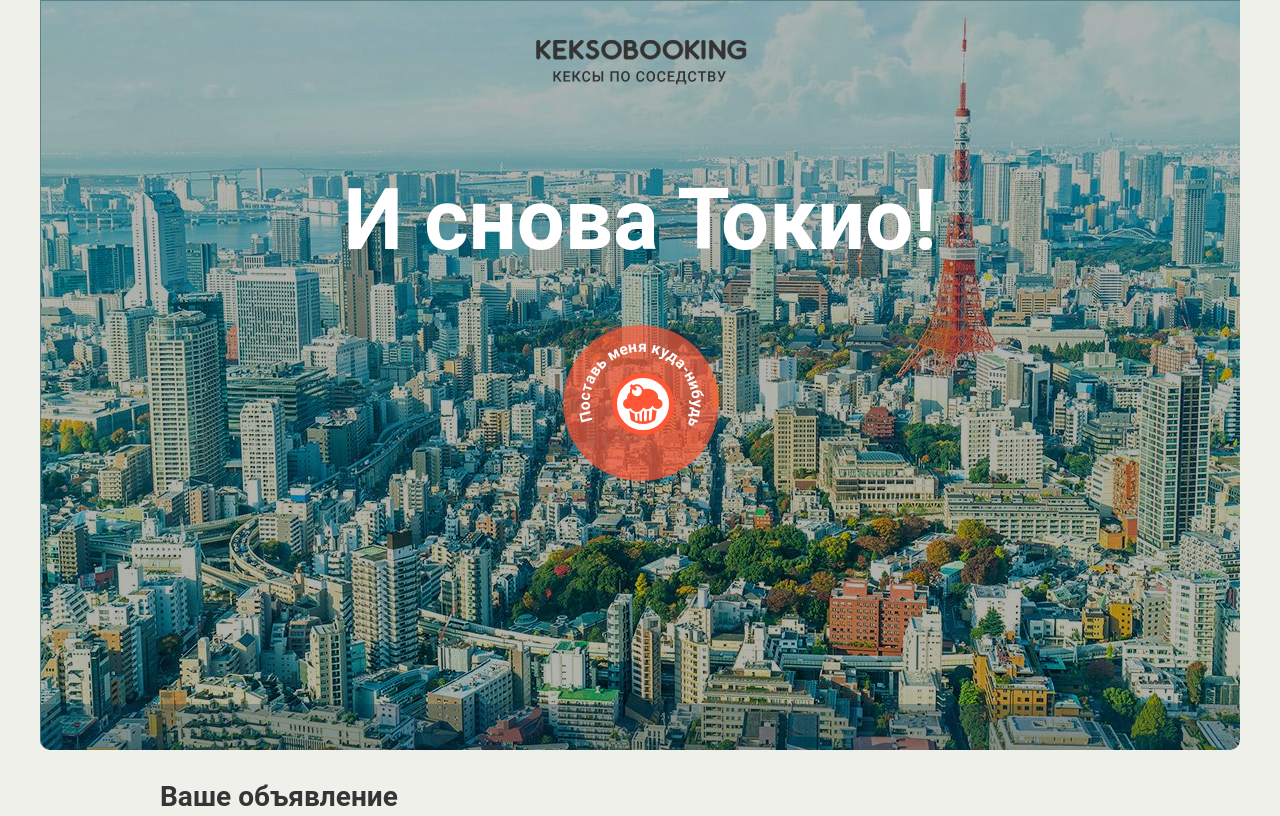
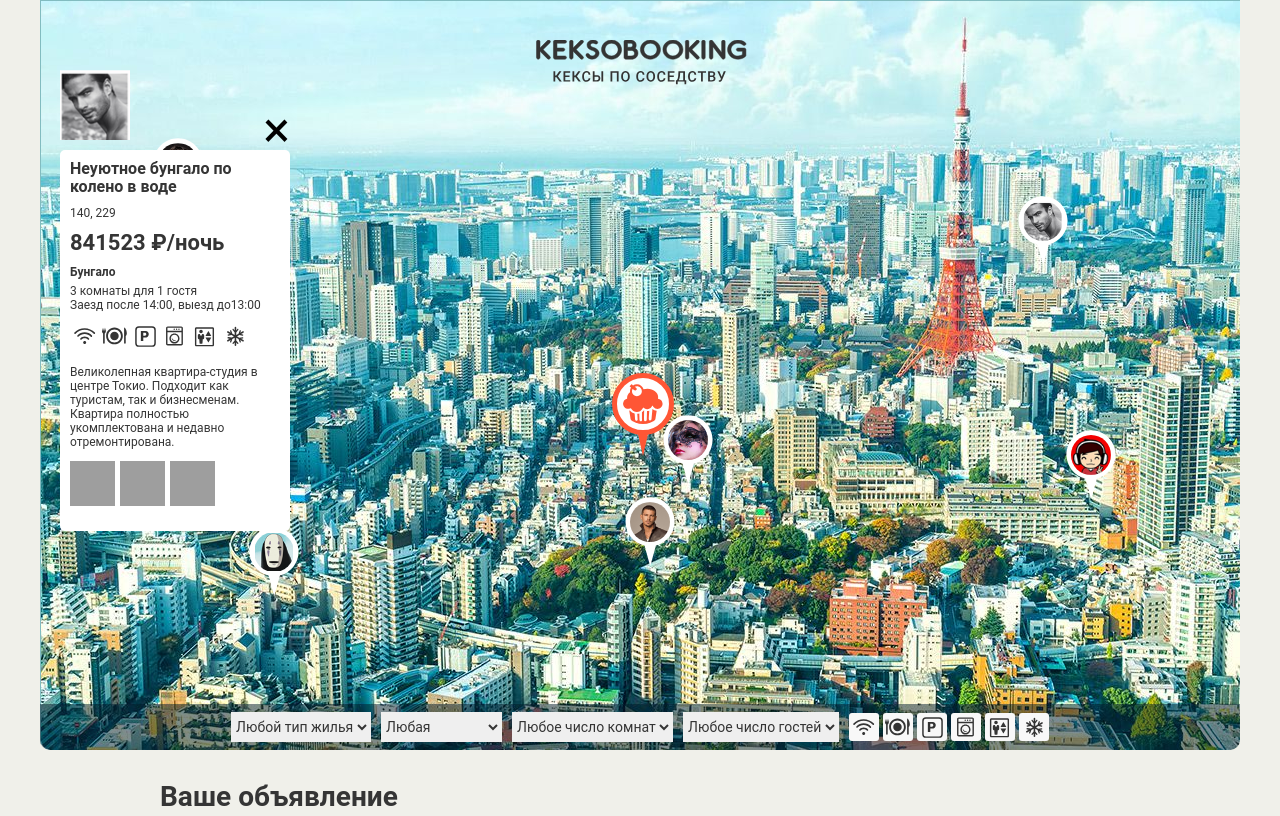
Before and after one commit to workline521/279077-keksobooking, a website: page index.html in a window 1280 px wide. Shown: the top 816 px of the page. Drawn offline with Linux system fonts and the light colour scheme; grey boxes are pictures that could not be loaded; files whose address does not match are found by name.

Commit message:
функция renderCard для отображения карточки

```diff
--- a/index.html
+++ b/index.html
@@ -247,6 +247,7 @@
       <button class="error__button" href="#">Попробовать снова</button>
     </div>
   </template>
-
+  <script src="js/common.js"></script>
+  <script src="js/map.js"></script>
 </body>
 </html>
--- /dev/null
+++ b/js/common.js
@@ -0,0 +1,5 @@
+'use strict';
+
+window.getRandomInteger = function (min, max) {
+  return Math.floor(Math.random() * (max - min + 1)) + min;
+};
--- /dev/null
+++ b/js/map.js
@@ -0,0 +1,276 @@
+'use strict';
+
+var MAP_TEST = [
+  {
+    'author': 'img/avatars/user01.png, img/avatars/user02.png, img/avatars/user03.png, img/avatars/user04.png, img/avatars/user05.png, img/avatars/user06.png, img/avatars/user07.png, img/avatars/user08.png',
+    'offer': {
+      'title': 'Большая уютная квартира, Маленькая неуютная квартира, Огромный прекрасный дворец, Маленький ужасный дворец, Красивый гостевой домик, Некрасивый негостеприимный домик, Уютное бунгало далеко от моря, Неуютное бунгало по колено в воде',
+      'address': window.getRandomInteger(100, 600) + ', ' + window.getRandomInteger(100, 600),
+      'price': window.getRandomInteger(1000, 1000000),
+      'type': 'palace, flat, house, bungalo',
+      'rooms': window.getRandomInteger(1, 5),
+      'guests': window.getRandomInteger(1, 10),
+      'checkin': '12:00, 13:00, 14:00',
+      'checkout': '12:00, 13:00, 14:00',
+      'features': ['wifi', 'dishwasher', 'parking', 'washer', 'elevator', 'conditioner'],
+      'description': '',
+      'photos': ['http://o0.github.io/assets/images/tokyo/hotel1.jpg', 'http://o0.github.io/assets/images/tokyo/hotel2.jpg', 'http://o0.github.io/assets/images/tokyo/hotel3.jpg']
+    },
+    'location': {
+      x: window.getRandomInteger(40, 1160),
+      y: window.getRandomInteger(130, 630)
+    }
+  },
+  {
+    'author': 'img/avatars/user01.png, img/avatars/user02.png, img/avatars/user03.png, img/avatars/user04.png, img/avatars/user05.png, img/avatars/user06.png, img/avatars/user07.png, img/avatars/user08.png',
+    'offer': {
+      'title': 'Большая уютная квартира, Маленькая неуютная квартира, Огромный прекрасный дворец, Маленький ужасный дворец, Красивый гостевой домик, Некрасивый негостеприимный домик, Уютное бунгало далеко от моря, Неуютное бунгало по колено в воде',
+      'address': window.getRandomInteger(100, 600) + ', ' + window.getRandomInteger(100, 600),
+      'price': window.getRandomInteger(1000, 1000000),
+      'type': 'palace, flat, house, bungalo',
+      'rooms': window.getRandomInteger(1, 5),
+      'guests': window.getRandomInteger(1, 10),
+      'checkin': '12:00, 13:00, 14:00',
+      'checkout': '12:00, 13:00, 14:00',
+      'features': ['wifi', 'dishwasher', 'parking', 'washer', 'elevator', 'conditioner'],
+      'description': '',
+      'photos': ['http://o0.github.io/assets/images/tokyo/hotel1.jpg', 'http://o0.github.io/assets/images/tokyo/hotel2.jpg', 'http://o0.github.io/assets/images/tokyo/hotel3.jpg']
+    },
+    'location': {
+      x: window.getRandomInteger(40, 1160),
+      y: window.getRandomInteger(130, 630)
+    }
+  },
+  {
+    'author': 'img/avatars/user01.png, img/avatars/user02.png, img/avatars/user03.png, img/avatars/user04.png, img/avatars/user05.png, img/avatars/user06.png, img/avatars/user07.png, img/avatars/user08.png',
+    'offer': {
+      'title': 'Большая уютная квартира, Маленькая неуютная квартира, Огромный прекрасный дворец, Маленький ужасный дворец, Красивый гостевой домик, Некрасивый негостеприимный домик, Уютное бунгало далеко от моря, Неуютное бунгало по колено в воде',
+      'address': window.getRandomInteger(100, 600) + ', ' + window.getRandomInteger(100, 600),
+      'price': window.getRandomInteger(1000, 1000000),
+      'type': 'palace, flat, house, bungalo',
+      'rooms': window.getRandomInteger(1, 5),
+      'guests': window.getRandomInteger(1, 10),
+      'checkin': '12:00, 13:00, 14:00',
+      'checkout': '12:00, 13:00, 14:00',
+      'features': ['wifi', 'dishwasher', 'parking', 'washer', 'elevator', 'conditioner'],
+      'description': '',
+      'photos': ['http://o0.github.io/assets/images/tokyo/hotel1.jpg', 'http://o0.github.io/assets/images/tokyo/hotel2.jpg', 'http://o0.github.io/assets/images/tokyo/hotel3.jpg']
+    },
+    'location': {
+      x: window.getRandomInteger(40, 1160),
+      y: window.getRandomInteger(130, 630)
+    }
+  },
+  {
+    'author': 'img/avatars/user01.png, img/avatars/user02.png, img/avatars/user03.png, img/avatars/user04.png, img/avatars/user05.png, img/avatars/user06.png, img/avatars/user07.png, img/avatars/user08.png',
+    'offer': {
+      'title': 'Большая уютная квартира, Маленькая неуютная квартира, Огромный прекрасный дворец, Маленький ужасный дворец, Красивый гостевой домик, Некрасивый негостеприимный домик, Уютное бунгало далеко от моря, Неуютное бунгало по колено в воде',
+      'address': window.getRandomInteger(100, 600) + ', ' + window.getRandomInteger(100, 600),
+      'price': window.getRandomInteger(1000, 1000000),
+      'type': 'palace, flat, house, bungalo',
+      'rooms': window.getRandomInteger(1, 5),
+      'guests': window.getRandomInteger(1, 10),
+      'checkin': '12:00, 13:00, 14:00',
+      'checkout': '12:00, 13:00, 14:00',
+      'features': ['wifi', 'dishwasher', 'parking', 'washer', 'elevator', 'conditioner'],
+      'description': '',
+      'photos': ['http://o0.github.io/assets/images/tokyo/hotel1.jpg', 'http://o0.github.io/assets/images/tokyo/hotel2.jpg', 'http://o0.github.io/assets/images/tokyo/hotel3.jpg']
+    },
+    'location': {
+      x: window.getRandomInteger(40, 1160),
+      y: window.getRandomInteger(130, 630)
+    }
+  },
+  {
+    'author': 'img/avatars/user01.png, img/avatars/user02.png, img/avatars/user03.png, img/avatars/user04.png, img/avatars/user05.png, img/avatars/user06.png, img/avatars/user07.png, img/avatars/user08.png',
+    'offer': {
+      'title': 'Большая уютная квартира, Маленькая неуютная квартира, Огромный прекрасный дворец, Маленький ужасный дворец, Красивый гостевой домик, Некрасивый негостеприимный домик, Уютное бунгало далеко от моря, Неуютное бунгало по колено в воде',
+      'address': window.getRandomInteger(100, 600) + ', ' + window.getRandomInteger(100, 600),
+      'price': window.getRandomInteger(1000, 1000000),
+      'type': 'palace, flat, house, bungalo',
+      'rooms': window.getRandomInteger(1, 5),
+      'guests': window.getRandomInteger(1, 10),
+      'checkin': '12:00, 13:00, 14:00',
+      'checkout': '12:00, 13:00, 14:00',
+      'features': ['wifi', 'dishwasher', 'parking', 'washer', 'elevator', 'conditioner'],
+      'description': '',
+      'photos': ['http://o0.github.io/assets/images/tokyo/hotel1.jpg', 'http://o0.github.io/assets/images/tokyo/hotel2.jpg', 'http://o0.github.io/assets/images/tokyo/hotel3.jpg']
+    },
+    'location': {
+      x: window.getRandomInteger(40, 1160),
+      y: window.getRandomInteger(130, 630)
+    }
+  },
+  {
+    'author': 'img/avatars/user01.png, img/avatars/user02.png, img/avatars/user03.png, img/avatars/user04.png, img/avatars/user05.png, img/avatars/user06.png, img/avatars/user07.png, img/avatars/user08.png',
+    'offer': {
+      'title': 'Большая уютная квартира, Маленькая неуютная квартира, Огромный прекрасный дворец, Маленький ужасный дворец, Красивый гостевой домик, Некрасивый негостеприимный домик, Уютное бунгало далеко от моря, Неуютное бунгало по колено в воде',
+      'address': window.getRandomInteger(100, 600) + ', ' + window.getRandomInteger(100, 600),
+      'price': window.getRandomInteger(1000, 1000000),
+      'type': 'palace, flat, house, bungalo',
+      'rooms': window.getRandomInteger(1, 5),
+      'guests': window.getRandomInteger(1, 10),
+      'checkin': '12:00, 13:00, 14:00',
+      'checkout': '12:00, 13:00, 14:00',
+      'features': ['wifi', 'dishwasher', 'parking', 'washer', 'elevator', 'conditioner'],
+      'description': '',
+      'photos': ['http://o0.github.io/assets/images/tokyo/hotel1.jpg', 'http://o0.github.io/assets/images/tokyo/hotel2.jpg', 'http://o0.github.io/assets/images/tokyo/hotel3.jpg']
+    },
+    'location': {
+      x: window.getRandomInteger(40, 1160),
+      y: window.getRandomInteger(130, 630)
+    }
+  },
+  {
+    'author': 'img/avatars/user01.png, img/avatars/user02.png, img/avatars/user03.png, img/avatars/user04.png, img/avatars/user05.png, img/avatars/user06.png, img/avatars/user07.png, img/avatars/user08.png',
+    'offer': {
+      'title': 'Большая уютная квартира, Маленькая неуютная квартира, Огромный прекрасный дворец, Маленький ужасный дворец, Красивый гостевой домик, Некрасивый негостеприимный домик, Уютное бунгало далеко от моря, Неуютное бунгало по колено в воде',
+      'address': window.getRandomInteger(100, 600) + ', ' + window.getRandomInteger(100, 600),
+      'price': window.getRandomInteger(1000, 1000000),
+      'type': 'palace, flat, house, bungalo',
+      'rooms': window.getRandomInteger(1, 5),
+      'guests': window.getRandomInteger(1, 10),
+      'checkin': '12:00, 13:00, 14:00',
+      'checkout': '12:00, 13:00, 14:00',
+      'features': ['wifi', 'dishwasher', 'parking', 'washer', 'elevator', 'conditioner'],
+      'description': '',
+      'photos': ['http://o0.github.io/assets/images/tokyo/hotel1.jpg', 'http://o0.github.io/assets/images/tokyo/hotel2.jpg', 'http://o0.github.io/assets/images/tokyo/hotel3.jpg']
+    },
+    'location': {
+      x: window.getRandomInteger(40, 1160),
+      y: window.getRandomInteger(130, 630)
+    }
+  },
+  {
+    'author': 'img/avatars/user01.png, img/avatars/user02.png, img/avatars/user03.png, img/avatars/user04.png, img/avatars/user05.png, img/avatars/user06.png, img/avatars/user07.png, img/avatars/user08.png',
+    'offer': {
+      'title': 'Большая уютная квартира, Маленькая неуютная квартира, Огромный прекрасный дворец, Маленький ужасный дворец, Красивый гостевой домик, Некрасивый негостеприимный домик, Уютное бунгало далеко от моря, Неуютное бунгало по колено в воде',
+      'address': window.getRandomInteger(100, 600) + ', ' + window.getRandomInteger(100, 600),
+      'price': window.getRandomInteger(1000, 1000000),
+      'type': 'palace, flat, house, bungalo',
+      'rooms': window.getRandomInteger(1, 5),
+      'guests': window.getRandomInteger(1, 10),
+      'checkin': '12:00, 13:00, 14:00',
+      'checkout': '12:00, 13:00, 14:00',
+      'features': ['wifi', 'dishwasher', 'parking', 'washer', 'elevator', 'conditioner'],
+      'description': '',
+      'photos': ['http://o0.github.io/assets/images/tokyo/hotel1.jpg', 'http://o0.github.io/assets/images/tokyo/hotel2.jpg', 'http://o0.github.io/assets/images/tokyo/hotel3.jpg']
+    },
+    'location': {
+      x: window.getRandomInteger(40, 1160),
+      y: window.getRandomInteger(130, 630)
+    }
+  }
+
+];
+
+var map = document.querySelector('.map');
+map.classList.remove('map--faded');
+
+var pinContainer = document.querySelector('.map__pins');
+
+var pinTemplate = document.querySelector('#pin').content.querySelector('.map__pin');
+
+var fragment = document.createDocumentFragment();
+
+var renderPin = function (testPinArray) {
+  var pinElement = pinTemplate.cloneNode(true);
+  pinElement.style.top = (testPinArray[i]['location']['y'] - 35) + 'px';
+  pinElement.style.left = (testPinArray[i]['location']['x'] - 20) + 'px';
+  var srcArray = testPinArray[i]['author'].split(', ');
+  var altArray = testPinArray[i]['offer']['title'].split(', ');
+  pinElement.querySelector('img').src = srcArray[window.getRandomInteger(0, srcArray.length - 1)];
+  pinElement.querySelector('img').alt = altArray[window.getRandomInteger(0, altArray.length - 1)];
+  return pinElement;
+};
+
+for (var i = 0; i <= MAP_TEST.length - 1; i++) {
+  fragment.appendChild(renderPin(MAP_TEST));
+}
+pinContainer.appendChild(fragment);
+
+var cardContainer = document.querySelector('.map');
+
+var commercialTemplate = document.querySelector('#card').content.querySelector('.map__card');
+
+var insertBeforeThisElement = document.querySelector('.map__filters-container');
+
+var makeElement = function (tagName, elementClass, bemModificator) {
+  var element = document.createElement(tagName);
+  element.classList.add(elementClass);
+  if (bemModificator) {
+    element.classList.add(elementClass + '--' + bemModificator);
+  }
+  return element;
+};
+
+var renderCard = function (mapTestObject, cardTemplate) {
+  var cardElement = cardTemplate.cloneNode(true);
+  var cardImageSrc = mapTestObject['author'].split(', ');
+  cardElement.querySelector('img').src = cardImageSrc[window.getRandomInteger(0, cardImageSrc.length - 1)];
+  var cardTitle = mapTestObject['offer']['title'].split(', ');
+  cardElement.querySelector('.popup__title').textContent = cardTitle[window.getRandomInteger(0, cardTitle.length - 1)];
+  var cardAddress = mapTestObject['offer']['address'];
+  cardElement.querySelector('.popup__text--address').textContent = cardAddress;
+  var cardPrice = mapTestObject['offer']['price'] + ' ₽/ночь';
+  cardElement.querySelector('.popup__text--price').textContent = cardPrice;
+  var apartmentsType = mapTestObject['offer']['type'].split(', ');
+  var translation = apartmentsType[window.getRandomInteger(0, apartmentsType.length - 1)];
+  if (translation === 'palace') {
+    translation = 'Дворец';
+  } else if (translation === 'flat') {
+    translation = 'Квартира';
+  } else if (translation === 'house') {
+    translation = 'Дом';
+  } else if (translation === 'bungalo') {
+    translation = 'Бунгало';
+  }
+  cardElement.querySelector('.popup__type').textContent = translation;
+  var roomsNumber = mapTestObject['offer']['rooms'];
+  var guestsNumber = mapTestObject['offer']['guests'];
+  var roomText = ' комнаты для ';
+  var guestText = ' гостей';
+  if (guestsNumber === 1) {
+    guestText = ' гостя';
+  } else {
+    guestText = ' гостей';
+  }
+  if (roomsNumber === 1) {
+    roomText = ' комната для ';
+  } else if (roomsNumber > 1 && roomsNumber < 5) {
+    roomText = ' комнаты для ';
+  } else {
+    roomText = ' комнат для ';
+  }
+  cardElement.querySelector('.popup__text--capacity').textContent = roomsNumber + roomText + guestsNumber + guestText;
+  var checkin = mapTestObject['offer']['checkin'].split(', ');
+  var checkout = mapTestObject['offer']['checkout'].split(', ');
+  cardElement.querySelector('.popup__text--time').textContent = 'Заезд после ' + checkin[window.getRandomInteger(0, checkin.length - 1)] + ', выезд до' + checkout[window.getRandomInteger(0, checkout.length - 1)];
+  var liContainer = cardElement.querySelector('.popup__features');
+  var li = cardElement.querySelectorAll('.popup__feature');
+  for (var l = 0; l < li.length; l++) {
+    liContainer.removeChild(li[l]);
+  }
+  var features = mapTestObject['offer']['features'];
+  for (var j = 0; j <= features.length - 1; j++) {
+    var newElement = makeElement('li', 'popup__feature', features[j]);
+    cardElement.querySelector('.popup__features').appendChild(newElement);
+  }
+  var cardDescription = mapTestObject['offer']['description'];
+  if (cardDescription !== '') {
+    cardElement.querySelector('.popup__description').textContent = cardDescription;
+  }
+  var cardPhotos = mapTestObject['offer']['photos'];
+  cardElement.querySelector('.popup__photos').removeChild(cardElement.querySelector('.popup__photo'));
+  for (var k = 0; k < cardPhotos.length; k++) {
+    var newPicture = makeElement('img', 'popup__photo');
+    newPicture.setAttribute('src', cardPhotos[k]);
+    newPicture.setAttribute('width', 45);
+    newPicture.setAttribute('height', 45);
+    newPicture.setAttribute('alt', 'Фотография жилья');
+    cardElement.querySelector('.popup__photos').appendChild(newPicture);
+  }
+
+  return cardElement;
+};
+cardContainer.insertBefore(renderCard(MAP_TEST[0], commercialTemplate), insertBeforeThisElement);
```
